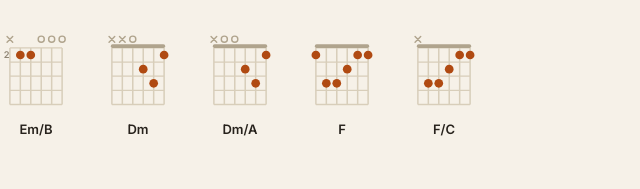
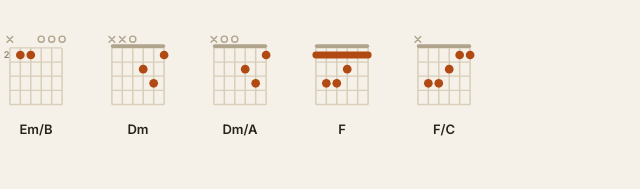
Before and after one commit to richpjames/cifra, a plain HTML site: page index.html in a window 1280 px wide. Shown: the part 446-635 px from the top of the page, 399-1039 px from the left. Drawn offline with Linux system fonts and the light colour scheme.

Commit message:
Render barres as a line in chord diagrams
A same-fret group that acts as a barre — spanning strings that other
fingers fret above it — now draws one rounded line across the barred
strings instead of individual dots, matching standard chord-chart
notation (F, Fm, Bm, F#m all read as barre chords at a glance).

The line only appears when the barre is the natural reading of the grip:
nothing sits below it inside its span (a lower fret or open string makes
a barre impossible) and it is substantial (3+ strings under it, or 2+
notes fretted on top). A 2-string pair with a single note above — like
D's G-e at fret 2 — stays dots, as in any chord book.

```diff
--- a/index.html
+++ b/index.html
@@ -550,13 +550,38 @@ function dgmSVG(frets,big){
   if(win===0)s+='<rect x="'+(X(0)-1)+'" y="'+(TOP-3.4)+'" width="'+(X(5)-X(0)+2)+'" height="3.4" rx="1.6" fill="var(--dg-mut)"/>';
   else s+='<text x="'+(X(0)-3)+'" y="'+(TOP+RH/2+3)+'" font-size="8.5" font-family="Inter,sans-serif" font-weight="600" fill="var(--muted)" text-anchor="middle">'+win+'</text>';
   /* markers + dots */
+  /* a same-fret group spanning higher-fretted strings is a barre: one line, not dots */
+  const byFret=new Map();
+  frets.forEach((f,si)=>{ if(f<1)return;
+    if(!byFret.has(f))byFret.set(f,[]); byFret.get(f).push(si); });
+  const barreOf=new Map(); /* string → its barre group */
+  for(const [f,ss] of byFret){
+    if(ss.length<2)continue;
+    const lo=Math.min.apply(null,ss),hi=Math.max.apply(null,ss);
+    let blocked=false,above=0;
+    for(let si=lo+1;si<hi;si++){
+      const g=frets[si];
+      if(g===f||g<0)continue;             /* same-fret member or muted string */
+      if(g===0||g<f){blocked=true;break;} /* open or lower fret: no barre possible */
+      above++;                            /* another finger fretting above the barre */
+    }
+    /* substantial barres only: 3+ strings under it, or 2+ notes fretted on top of it.
+       A mere 2-string pair with one note above (e.g. D's G-e at fret 2) reads as dots. */
+    if(!blocked&&above>0&&(ss.length>=3||above>=2))for(const k of ss)barreOf.set(k,{f,lo,hi});
+  }
+  const drawn=new Set();
+  for(const b of barreOf.values()){
+    const key=b.f+':'+b.lo+'-'+b.hi; if(drawn.has(key))continue; drawn.add(key);
+    const row=win===0?b.f:(b.f-win+1), y=TOP+(row-0.5)*RH;
+    s+='<line x1="'+X(b.lo)+'" y1="'+y+'" x2="'+X(b.hi)+'" y2="'+y+'" stroke="var(--chord)" stroke-width="6.4" stroke-linecap="round"/>';
+  }
   for(let i=0;i<6;i++){
     const f=frets[i], x=X(i);
     if(f<0){
       s+='<path d="M'+(x-2.6)+' '+(TOP-10.5)+'l5.2 5.2M'+(x+2.6)+' '+(TOP-10.5)+'l-5.2 5.2" stroke="var(--dg-mut)" stroke-width="1.3" stroke-linecap="round"/>';
     }else if(f===0){
       s+='<circle cx="'+x+'" cy="'+(TOP-8)+'" r="2.8" fill="none" stroke="var(--dg-mut)" stroke-width="1.3"/>';
-    }else{
+    }else if(!barreOf.has(i)){
       const row=win===0?f:(f-win+1);
       s+='<circle cx="'+x+'" cy="'+(TOP+(row-0.5)*RH)+'" r="4" fill="var(--chord)"/>';
     }
```
